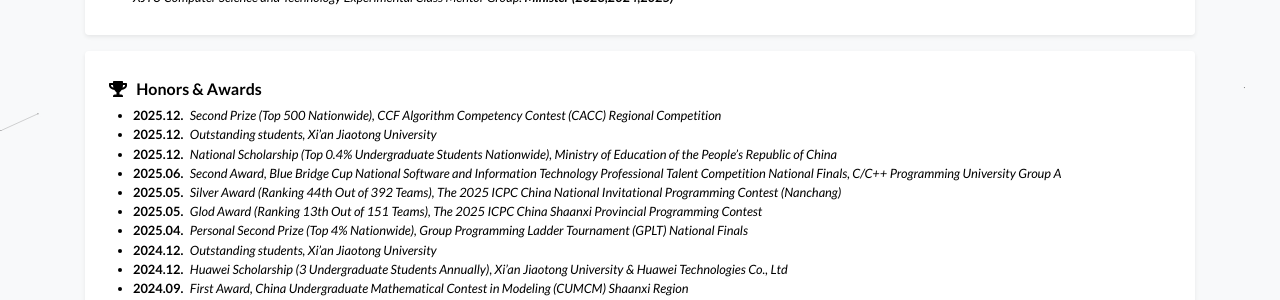
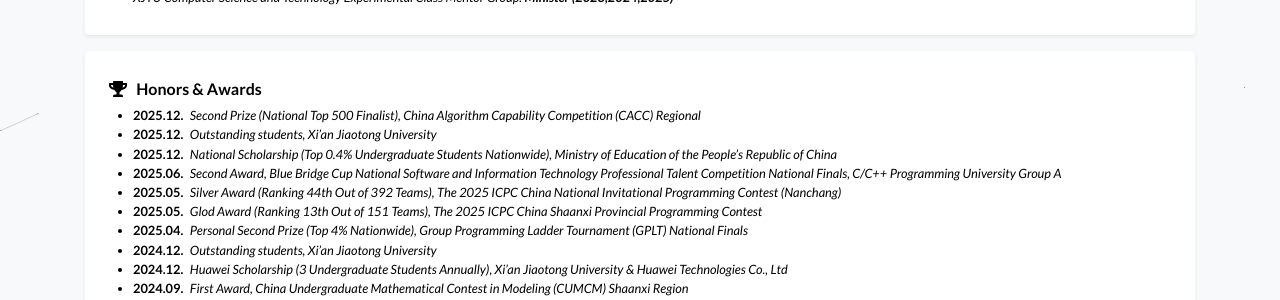
Before and after one commit to Shengxiang-Lin/Shengxiang-Lin.github.io, a Jekyll site: the page built from index.html, in a window 1280 px wide and 900 px high, scrolled down 919 px. Shown: the part 153-453 px from the top of the window. Built offline with Jekyll 4.4.1, drawn with Linux system fonts in a browser that asks for light colours; a style sheet for code colours, icons or effects is not loaded.

Commit message:
Update profile.yml

```diff
--- a/_data/profile.yml
+++ b/_data/profile.yml
@@ -69,7 +69,7 @@
 
 
 awards:
-- name: Second Prize (Top 500 Nationwide), CCF Algorithm Competency Contest (CACC) Regional Competition
+- name: Second Prize (National Top 500 Finalist), China Algorithm Capability Competition (CACC) Regional
   date: 2025.12
 - name: Outstanding students, Xi’an Jiaotong University
   date: 2025.12
```
